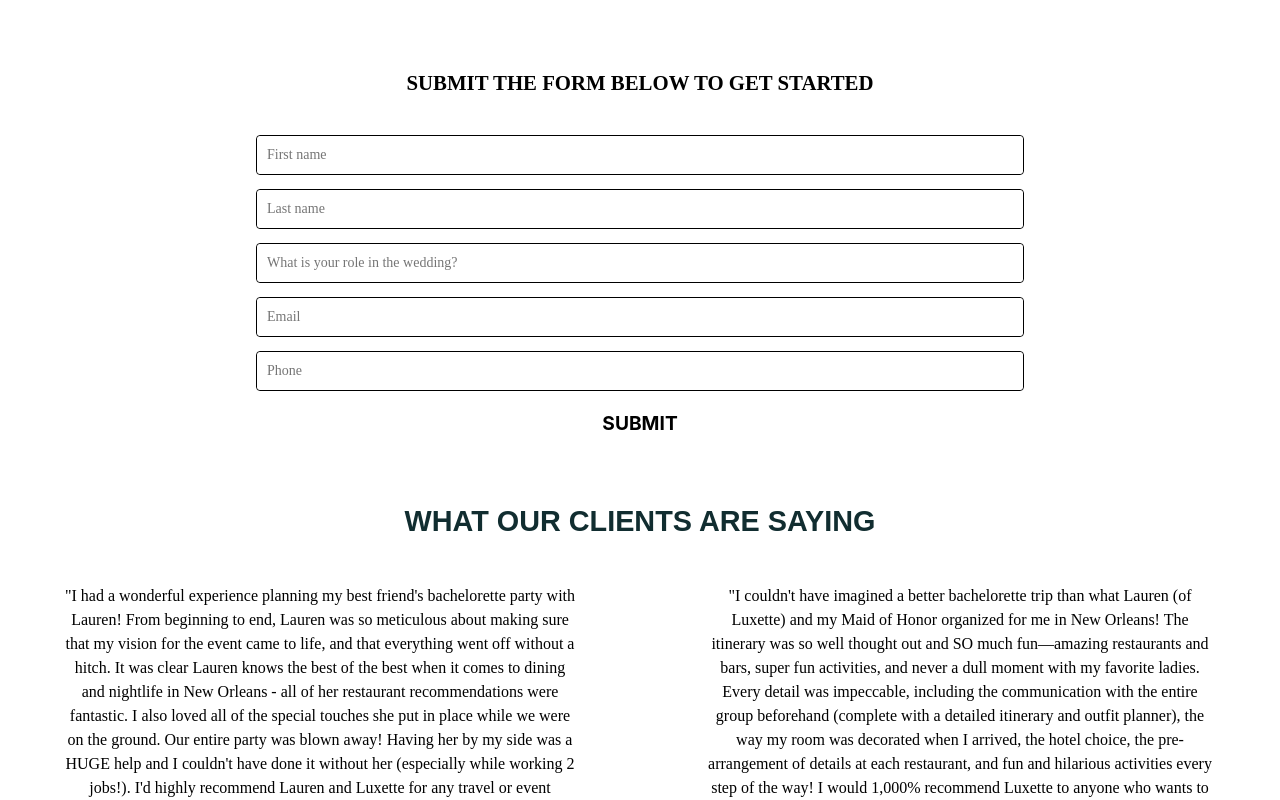
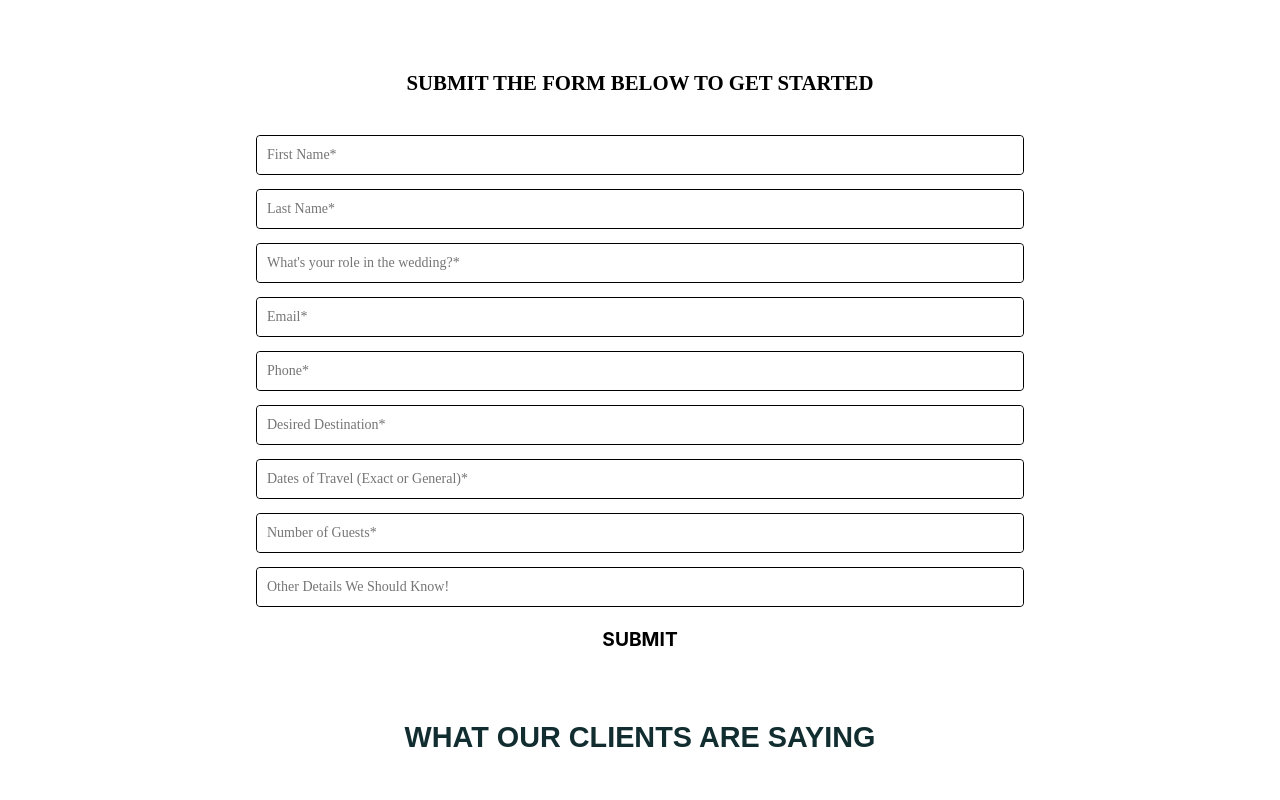
Before and after one commit to luxette/v1-landing-page, a React (Create React App) app: page / in a window 1280 px wide. Shown: the part 2640-3440 px from the top of the page. Built offline with nearby package versions, Linux system fonts and the light colour scheme; the HTML template or start-up script is replaced by a standard one.

Commit message:
[LUX-29], [LUX-28], [LUX-26]

```diff
--- a/src/screens/components/Footer.js
+++ b/src/screens/components/Footer.js
@@ -23,7 +23,7 @@ const StyledIconsContainer = styled.div`
 const Footer = () => (
   <StyledContainer>
     <Title style={{ marginBottom: 60 }}>
-      Finding love can be hard, but planning your bachelorette is easy with us.
+      FINDING LOVE CAN BE HARD, BUT PLANNING YOUR BACHELORETTE IS EASY WITH US.
     </Title>
     <StyledIconsContainer>
       <LinkIcon
--- a/src/screens/components/SubmitForm.js
+++ b/src/screens/components/SubmitForm.js
@@ -33,6 +33,10 @@ const SubmitForm = () => {
   const [weddingRole, setWeddingRole] = useState('')
   const [email, setEmail] = useState('')
   const [phone, setPhone] = useState('')
+  const [destination, setDestination] = useState('')
+  const [travelDates, setTravelDates] = useState('')
+  const [numberGuests, setNumberGuests] = useState('')
+  const [other, setOther] = useState('')
 
   return (
     <StyledContainer>
@@ -40,36 +44,60 @@ const SubmitForm = () => {
         Submit the form below to get started
       </StyledTitle>
       <Input
-        placeholder='First name'
+        placeholder='First Name*'
         value={firstName}
         onChange={e => setFirstName(e.target.value)}
         style={defaultInputStyle}
       />
       <Input
-        placeholder='Last name'
+        placeholder='Last Name*'
         value={lastName}
         onChange={e => setLastName(e.target.value)}
         style={defaultInputStyle}
       />
       <Input
-        placeholder='What is your role in the wedding?'
+        placeholder="What's your role in the wedding?*"
         value={weddingRole}
         onChange={e => setWeddingRole(e.target.value)}
         style={defaultInputStyle}
       />
       <Input
-        placeholder='Email'
+        placeholder='Email*'
         value={email}
         onChange={e => setEmail(e.target.value)}
         style={defaultInputStyle}
         type='email'
       />
       <Input
-        placeholder='Phone'
+        placeholder='Phone*'
         value={phone}
         onChange={e => setPhone(e.target.value)}
         style={defaultInputStyle}
         type='tel'
+      />
+      <Input
+        placeholder='Desired Destination*'
+        value={destination}
+        onChange={e => setDestination(e.target.value)}
+        style={defaultInputStyle}
+      />
+      <Input
+        placeholder='Dates of Travel (Exact or General)*'
+        value={travelDates}
+        onChange={e => setTravelDates(e.target.value)}
+        style={defaultInputStyle}
+      />
+      <Input
+        placeholder='Number of Guests*'
+        value={numberGuests}
+        onChange={e => setNumberGuests(e.target.value)}
+        style={defaultInputStyle}
+      />
+      <Input
+        placeholder='Other Details We Should Know!'
+        value={other}
+        onChange={e => setOther(e.target.value)}
+        style={defaultInputStyle}
       />
       <StyledButton>
         Submit
--- a/src/screens/components/Testimonials.js
+++ b/src/screens/components/Testimonials.js
@@ -30,7 +30,7 @@ const Testimonials = () => (
         were on the ground. Our entire party was blown away! Having her by my side was
         a HUGE help and I couldn't have done it without her (especially while working
         2 jobs!). I'd highly recommend Lauren and Luxette for any travel or event
-        planning needs. 5 stars!!""
+        planning needs. 5 stars!!"
       </TestimonialCard>
       <TestimonialCard client='Aly T., Bride'>
         "I couldn't have imagined a better bachelorette trip than what Lauren (of
```
